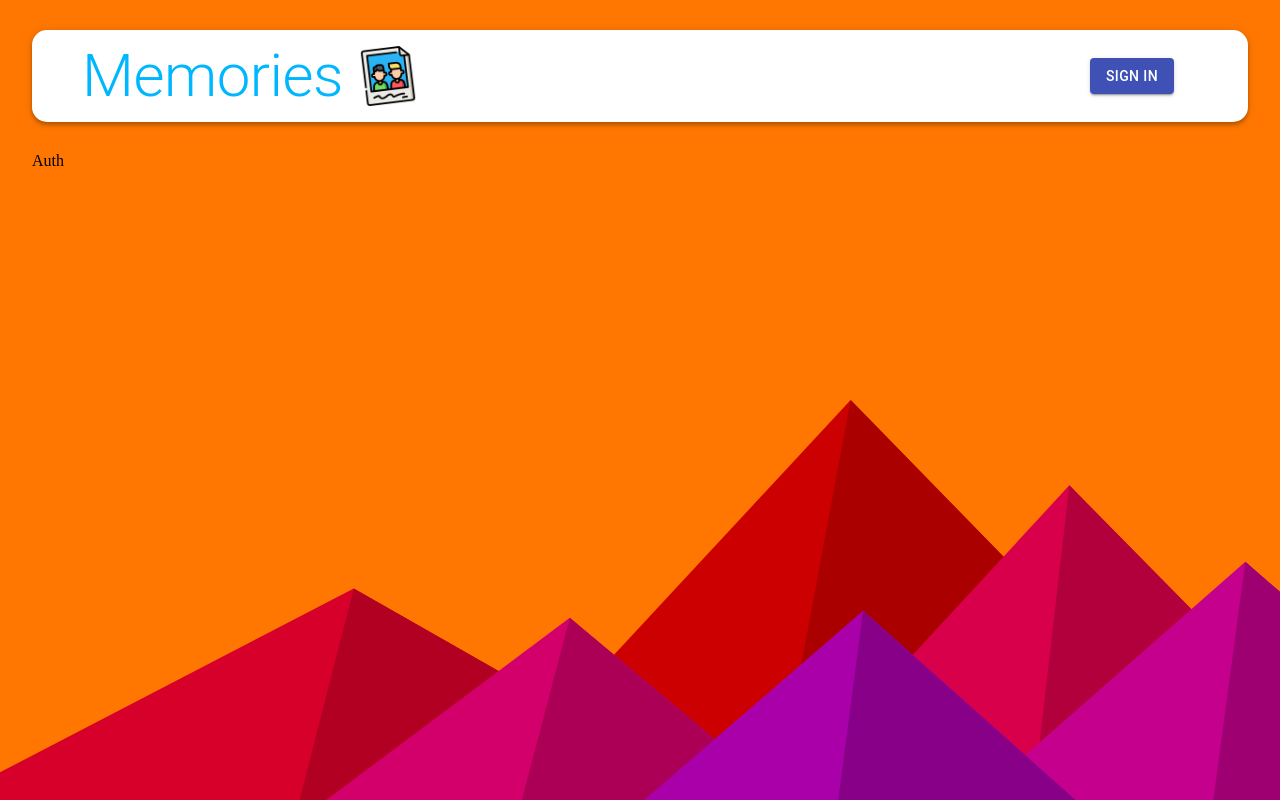
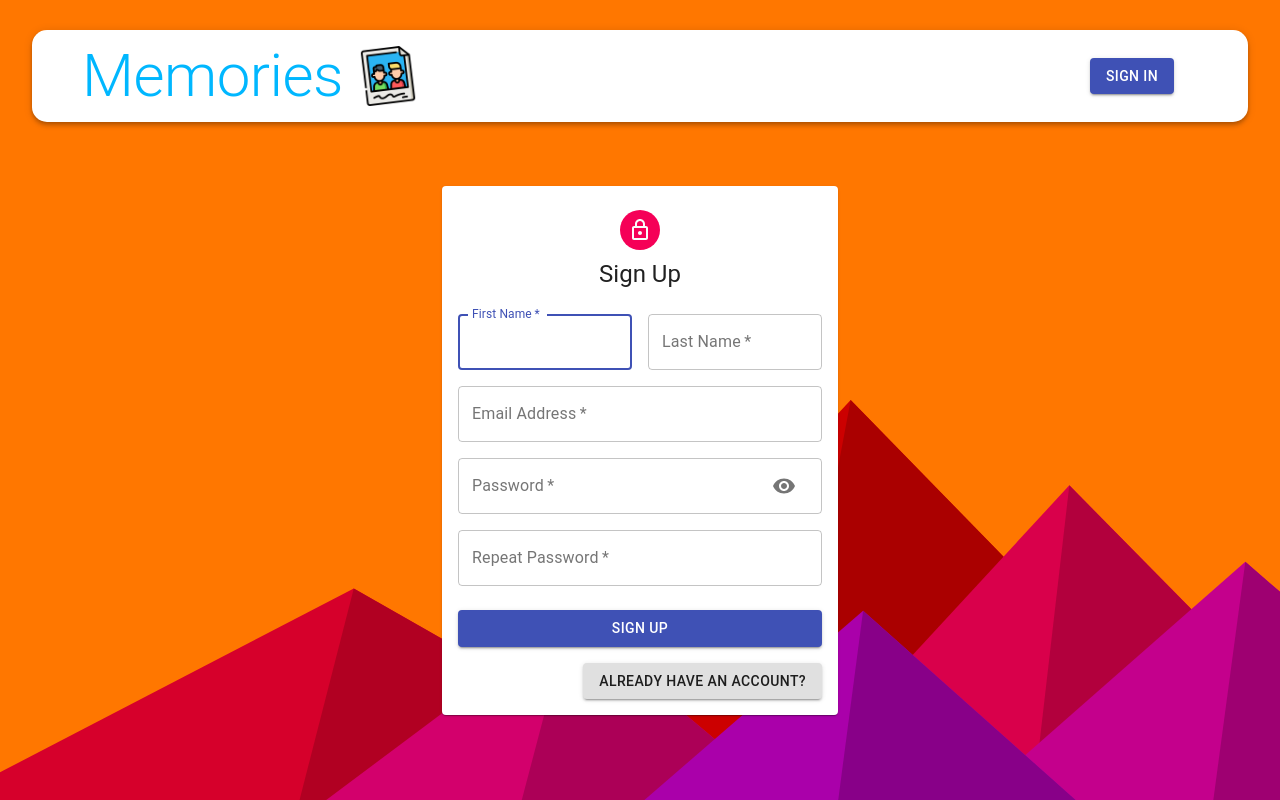
Before and after one commit to zichengshan/Memories, a React (Create React App) app in the folder client/: page /auth in a window 1280 px wide. Built offline with nearby package versions, Linux system fonts and the light colour scheme.

Commit message:
Sign in && Sign up forms

```diff
--- a/client/src/components/Auth/Auth.js
+++ b/client/src/components/Auth/Auth.js
@@ -1,10 +1,67 @@
-import React from "react"
+import React, {useState} from "react"
+
+import {Avatar, Button, Paper, Grid, Typography, Container} from "@material-ui/core"
+import LockOutlinedIcon from '@material-ui/icons/LockOutlined'
+
+import useStyles from "./styles"
+import Input from "./Input"
 
 function Auth() {
+    const classes = useStyles()
+    // const isSignup = true
+    const [isSignup, setIsSignup] = useState(true)
+    const [showPassword, setShowPassword] = useState(false)
+
+    function handleSubmit() {
+
+    }
+
+    function handleChange() {
+
+    }
+
+    function handleShowPassword() {
+        setShowPassword(prevShowPassword => !prevShowPassword)
+    }
+
+    function switchMode() {
+        setIsSignup(prevIsSignup => !prevIsSignup)
+        handleShowPassword(false)
+    }
+
     return (
-        <div>
-            Auth
-        </div>
+        <Container component='main' maxWidth='xs'>
+            <Paper className={classes.paper} elecation={3}>
+                <Avatar className={classes.avatar}>
+                    <LockOutlinedIcon/>
+                </Avatar>
+                <Typography variant='h5'>{isSignup ? 'Sign Up' : 'Sign In'}</Typography>
+                <form className={classes.form} onSubmit={handleSubmit}>
+                    <Grid container spacing={2}>
+                        {
+                            isSignup && (
+                                <>
+                                    <Input name='firstName' label='First Name' handleChange={handleChange} autoFocus half />
+                                    <Input name='lastName' label='Last Name' handleChange={handleChange} half/>
+                                </>
+                            )}
+                        <Input name='email' label="Email Address" handleChange={handleChange} type="email" />
+                        <Input name='password' label="Password" handleChange={handleChange} type={showPassword?'text':'password'} handleShowPassword={handleShowPassword}/>
+                        { isSignup && <Input name='confirmPassword' label="Repeat Password" handleChange={handleChange} type="password" /> }
+                    </Grid>
+                    <Button type="submit" fullWidth variant="contained" color='primary' className={classes.submit} >
+                        {isSignup ? 'Sign up' : 'Sign In'}
+                    </Button>
+                    <Grid container justify='flex-end'>
+                        <Grid item>
+                            <Button onClick={switchMode} variant='contained' >
+                                {isSignup ? 'Already have an account?' : `Sign up here!`}
+                            </Button>
+                        </Grid>
+                    </Grid>
+                </form>
+            </Paper>
+        </Container>
     )
 }
 
--- /dev/null
+++ b/client/src/components/Auth/Input.js
@@ -0,0 +1,33 @@
+import React from "react"
+import {TextField, Grid, InputAdornment, IconButton} from '@material-ui/core'
+
+import Visibility from '@material-ui/icons/Visibility'
+import VisibilityOff from '@material-ui/icons/VisibilityOff'
+
+function Input({name, handleChange, label, half, autoFocus, type, handleShowPassword}) {
+    return (
+        <Grid item xs={12} sm={half ? 6 : 12}>
+            <TextField
+                variant="outlined"
+                required
+                fullWidth
+                name={name}
+                onChange={handleChange}
+                label={label}
+                autoFocus={autoFocus}
+                type={type}
+                InputProps={name === 'password' ? {
+                    endAdornment: (
+                        <InputAdornment position="end">
+                            <IconButton onClick={handleShowPassword}>
+                                {type === 'password' ? <Visibility/> : <VisibilityOff/>}
+                            </IconButton>
+                        </InputAdornment>
+                    ),
+                } : null}
+            />
+        </Grid>
+    )
+}
+
+export default Input
--- a/client/src/components/Auth/styles.js
+++ b/client/src/components/Auth/styles.js
@@ -0,0 +1,30 @@
+import { makeStyles } from '@material-ui/core/styles';
+
+export default makeStyles((theme) => ({
+    paper: {
+        marginTop: theme.spacing(8),
+        display: 'flex',
+        flexDirection: 'column',
+        alignItems: 'center',
+        padding: theme.spacing(2),
+    },
+    root: {
+        '& .MuiTextField-root': {
+            margin: theme.spacing(1),
+        },
+    },
+    avatar: {
+        margin: theme.spacing(1),
+        backgroundColor: theme.palette.secondary.main,
+    },
+    form: {
+        width: '100%', // Fix IE 11 issue.
+        marginTop: theme.spacing(3),
+    },
+    submit: {
+        margin: theme.spacing(3, 0, 2),
+    },
+    googleButton: {
+        marginBottom: theme.spacing(2),
+    },
+}));
```
